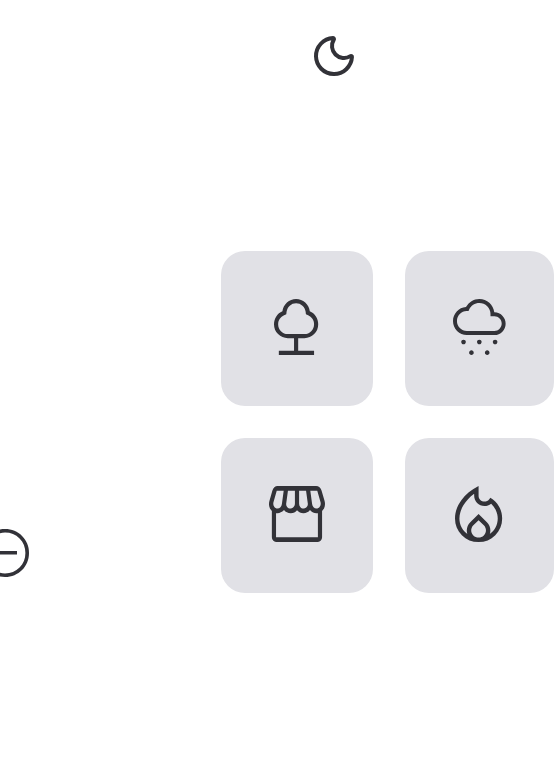
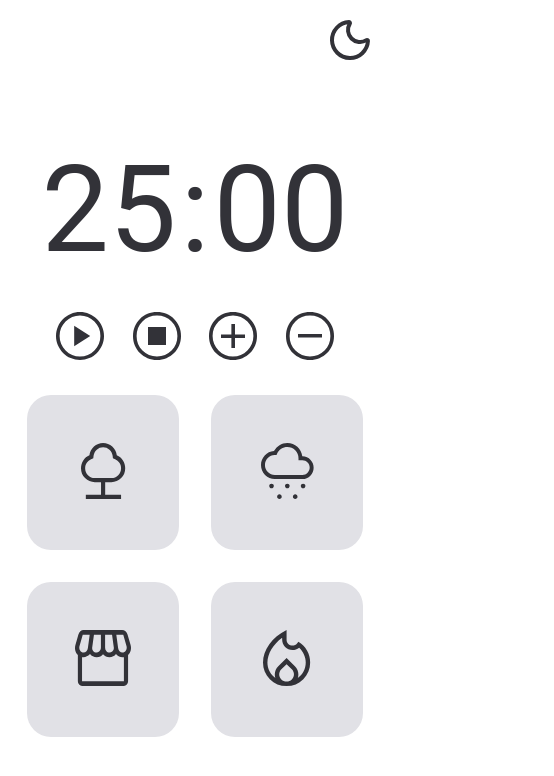
Before and after one commit to FernandoJunior7/focus-timer-v2, a plain HTML site: page index.html in a window 390 px wide. Shown: the whole page, 554 px wide, since content can reach past the window. Drawn offline with nearby package versions, Linux system fonts and the light colour scheme.

Commit message:
add: mobile layout support

```diff
--- a/style.css
+++ b/style.css
@@ -173,3 +173,28 @@ body {
     outline: var(--sound-button-outline-focus-active) solid 2px;
     filter: saturate(1.5);
 }
+
+/* MEDIA QUERIES */
+@media (max-width: 900px) {
+    #app {
+        gap: 2rem;
+    }
+}
+
+@media (max-width: 700px) {
+    #app {
+        display: flex;
+        flex-direction: column;
+    }
+
+    #toggle-theme {
+        top: 1rem;
+        right: 1rem;
+    }
+}
+
+@media (max-width: 400px) {
+    #app {
+        margin-top: 3rem;
+    }
+}
```
